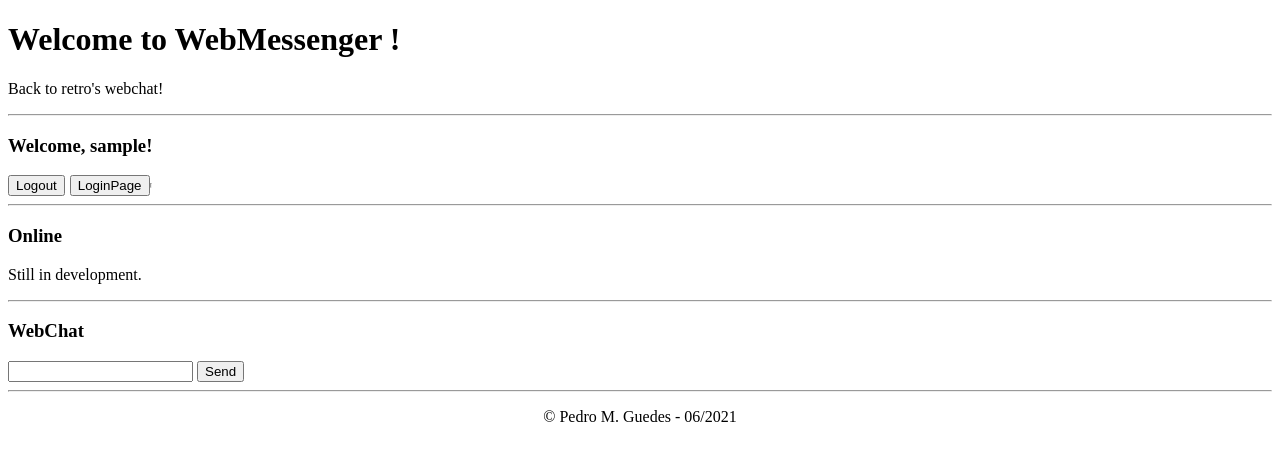
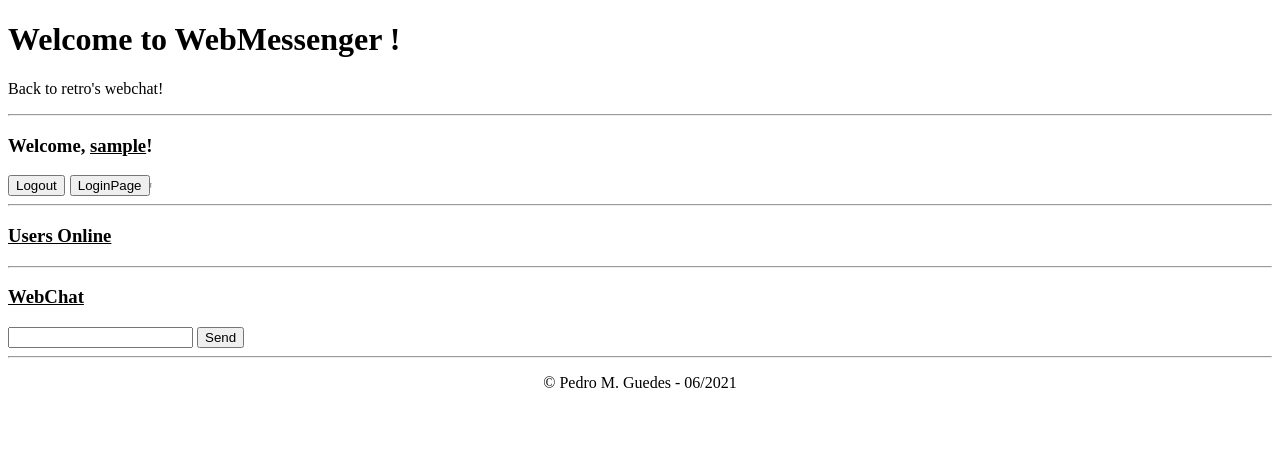
Before and after one commit to terrotar/Retro_WebMessenger, a Flask app: page /teste_room in a window 1280 px wide. Shown: the top 461 px of the page. Run offline with Flask 2, Linux system fonts and the light colour scheme; the visitor is signed in with stand-in values (Sample User, id 1); data comes from the database, SQL or seed files in the repository; some libraries are stand-ins or nearby versions.

Commit message:
Fixed the list of online users. The project has a long way yet to be finished but it's moving on by continuous small steps.

```diff
--- a/app/templates/room_01.html
+++ b/app/templates/room_01.html
@@ -7,11 +7,15 @@
 
 {% block body %}
 
-<h3>Welcome, {{ current_user.username }}!</h3>
+
+{% if current_user.is_authenticated %}
+
+
+<h3>Welcome, <u>{{ current_user.username }}</u>!</h3>
 
 <div style="display: inline-flex;">
     <form action="{{ url_for('logout') }}" method="GET">
-        <button type="submit">Logout</button>
+        <button type="submit" id="logout_button">Logout</button>
     </form>
 
     <form action="{{ url_for('login') }}" method="GET">
@@ -23,20 +27,17 @@
 <hr>
 
 
-<h3>Online</h3>
-    <p>Still in development.</p>
+<h3><u>Users Online</u></h3>
+    <ul id="users_online"></ul>
 <hr>
 
 
 
-
-
-<h3>WebChat</h3>
+<h3><u>WebChat</u></h3>
 
 <ul id="messages"></ul>
     <input type='text' id='myMessage'>
     <button id='sendbutton'>Send</button>
-
 
 
 <script type="text/javascript" charset="utf-8">
@@ -44,8 +45,28 @@
 
         const socket = io('http://127.0.0.1:5000/');
 
+        let current_users = [];
+
+
         socket.on('connect', function() {
-            socket.send('<strong><u>{{ current_user.username }}</strong></u> has just joined the room!');
+            socket.send('All greetings <strong><u>{{ current_user.username }}</strong></u>!');
+            $('#users_online').append('<li><strong><u>{{ current_user.username }}</u></strong></li>');
+            console.log('{{ current_user.username }} is in users_online list.');
+
+        });
+
+
+        $('#logout_button').on('click', function() {
+            socket.send('Bye <strong><u>{{ current_user.username }}</strong></u>, see ya!');
+            user = $('#users_online').indexOf('<li><strong><u>{{ current_user.username }}</u></strong></li>');
+            if (user > -1) {
+                $('#users_online').splice(user, 1);
+            }
+            $('#users_online').append('<li>{{ current_user.username }}</li>');
+        });
+
+        socket.on('disconnect', function() {
+            socket.send('<strong><u>{{ current_user.username }}</strong></u> has just logged out!');
         });
 
         socket.on('message', function(msg) {
@@ -61,4 +82,11 @@
     });
 </script>
 
+{% else %}
+
+    <h3><u>Login first =]</u></h3>
+
+
+{% endif %}
+
 {% endblock %}
--- a/main.py
+++ b/main.py
@@ -1,8 +1,8 @@
 from flask import render_template, redirect, request, url_for
 
-from flask_socketio import disconnect, send, emit
+from flask_socketio import disconnect, send, emit, join_room, leave_room
 
-from flask_login import current_user, login_user, logout_user, current_user
+from flask_login import current_user, login_user, logout_user
 
 from app import app, socketio, db
 from app.models import User
@@ -21,14 +21,20 @@ from app.models import User
 
 
 @socketio.on('connect')
-def connect_handler():
+def handle_connect():
     if(current_user.is_authenticated):
         emit(f"{current_user.username} has joined the room.",
              broadcast=True)
+        print(f"{current_user.username} has logged in.")
     else:
         return False
 
-# socket handle_message when the client send a new one
+
+@socketio.on('disconnect')
+def handle_disconnect():
+    emit(f"{current_user.username} has left room.",
+         broadcast=True)
+    print(f"{current_user.username} has logged out.")
 
 
 @socketio.on('message')
@@ -98,7 +104,7 @@ def login():
 @app.route('/logout', methods=['GET'])
 def logout():
     logout_user()
-    return redirect(url_for('index'))
+    return render_template('index.html')
 
 
 @app.route('/<username>/delete', methods=['GET', 'POST'])
@@ -140,7 +146,6 @@ def change_info(username):
                                    password_error=True)
 
 
-
 @app.route('/teste_room', methods=['GET', 'POST'])
 def teste_room():
     return render_template('room_01.html')
```
